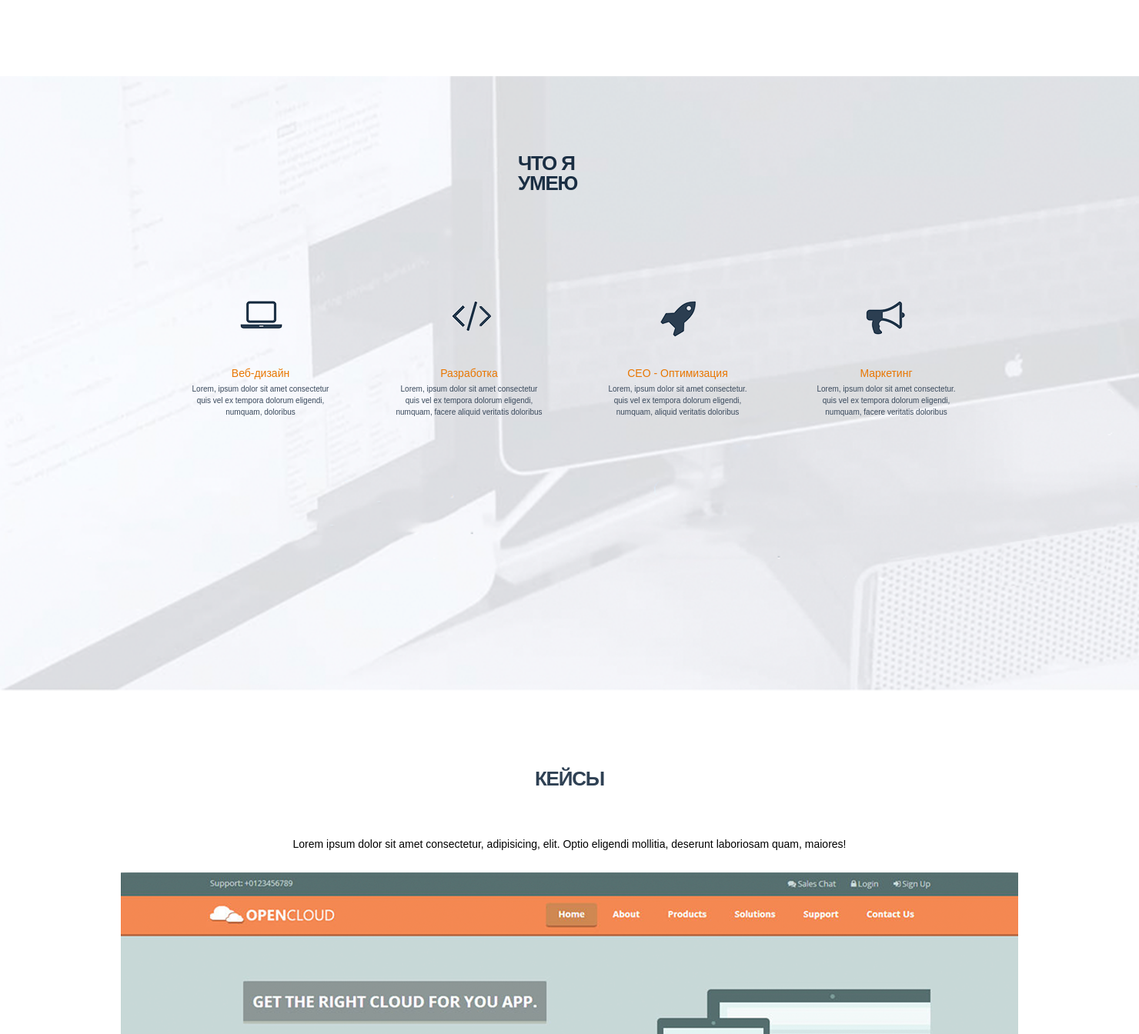
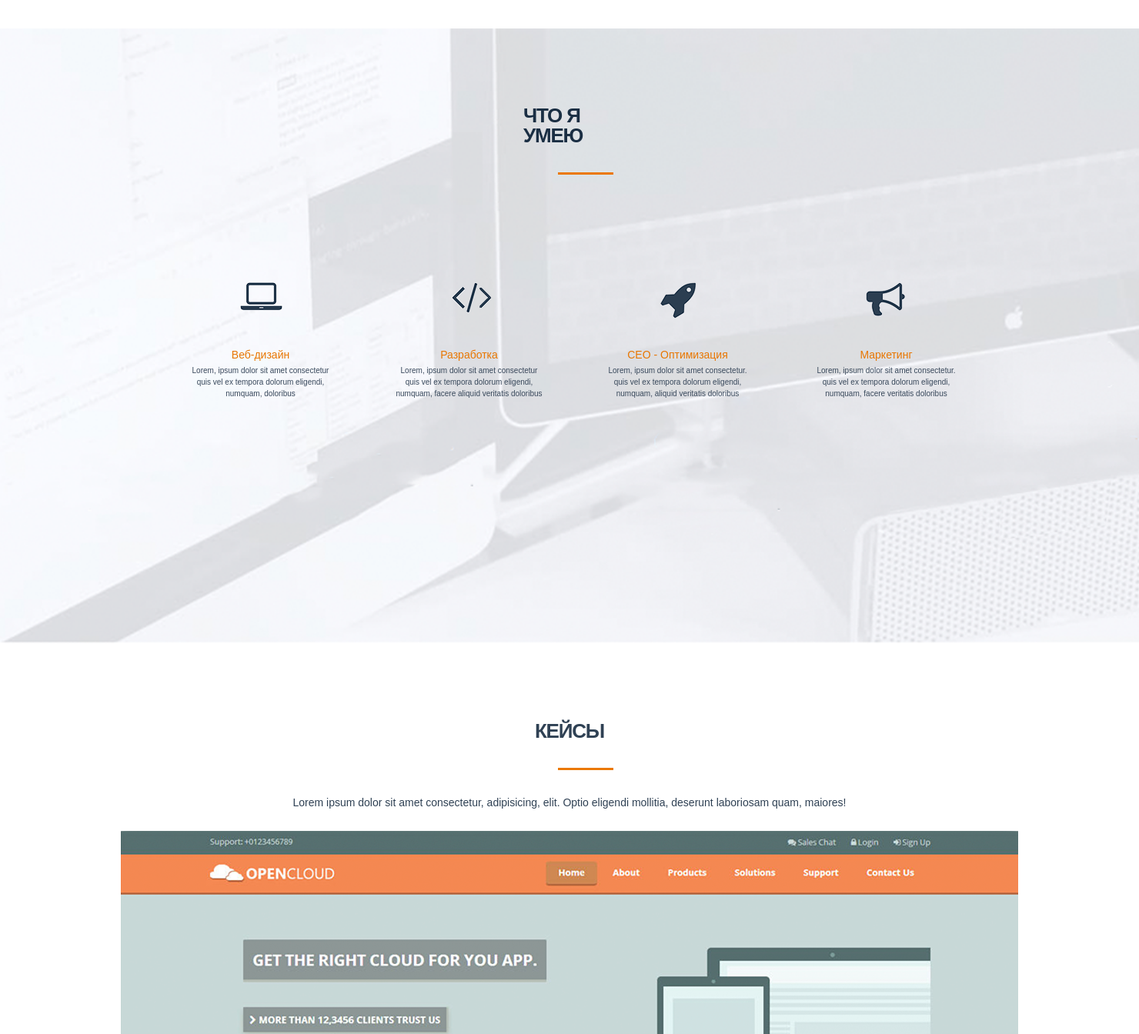
Before and after one commit to Anmati22/Anmati.github.io, a PHP site: page / in a window 1480 px wide. Shown: the part 1464-2808 px from the top of the page at 77% size. Run offline with PHP 8.4, Linux system fonts and the light colour scheme.

Commit message:
Add files via upload

```diff
--- a/src/css/style.css
+++ b/src/css/style.css
@@ -5,7 +5,9 @@ body{
 nav{
 	width: 100%;
 	height: 60px;
+
 	background: #344051;
+	position:fixed;
 }
 .logo{
 
@@ -31,11 +33,27 @@ nav{
 	font-size:16px;
 	text-transform: uppercase;
 }
+.menu li a{
+	transition: all 0.1s;
+	color:white;
+	transform:scale(1);
+	display: inline-block;
+}
+.menu li a:visited{
+	color:white;
+}
+.menu li a:hover{
+	color:#ff9000;
 
+}
+.menu li a: active{
+	transform: scale(1.1);
+}
 .main{
 	width:100%;
-	height:100%;
+	height:calc(100%);
 	background: url(../images/Парень.png) 90% 100%/auto 85% no-repeat , url(../images/фон.png) center/cover no-repeat;
+
 }
 .title__container{
 	float:left;
@@ -66,23 +84,24 @@ nav{
 
  }
 
- .one{
+ hr{
+ margin-left: 725px;
 
- 	background:url("../images/Черта загловка.png") center/cover no-repeat;
  }
 
  .one h3{
  	text-align: center;
  	font-size:26px;
  	color:#1a2f43;
- 	margin:100px;
+ 	margin-top:100px;
+ 	margin-bottom: 35px;
  	letter-spacing: -0.08em;
 
 	font-weight: 600;
  }
 
 .one img {
-margin:0px 0px 0px 660px;
+margin:60px 0px 0px 660px;
 }
 .one p {
 	margin:22px;
@@ -113,7 +132,7 @@ button{
 }
 .title__container2 h3{
 	float:left;
-	margin:100px 0px 0px 673px;
+	margin:100px 0px 35px 680px;
 	font-size:26px;
 	color:#1a2e43;
 	padding-right:666px;
@@ -157,6 +176,7 @@ button{
 }
 .projects h3{
 	margin-top: 100px;
+	margin-bottom: 35px;
 	font-size:26px;
 	text-align:center;
 	color:#2f4154;
@@ -166,9 +186,10 @@ button{
 }
 .projects p{
 	text-align:center;
-	margin-top:65px;
+	margin-top:35px;
 	margin-bottom: 30px;
 	clear:both;
+	color:#2f4154;
 
 
 
@@ -292,13 +313,14 @@ clear: both;
  	font-size:26px;
  	text-align: center;
     padding-top: 100px;
-    margin-bottom: 125px;
+    margin-bottom: 35px;
     letter-spacing: -1.2px;
     font-weight: 600;
 
  }
  .statistic  img{
  	float:left;
+ 	margin-top:90px;
  	margin-left:255px;
     float:none;
     margin-bottom: 33px;
@@ -335,9 +357,10 @@ clear: both;
  	letter-spacing: -1.2px;
 	font-weight: 600;
 	color:#283b4e;
-	margin-bottom: 90px;
+	margin-bottom: 35px;
  }
  .comments img{
+ 	margin-top:55px;
  	margin-left:710px;
  	margin-bottom: 35px;
  }
@@ -360,9 +383,10 @@ clear: both;
 	font-weight: 600;
 	letter-spacing: -1.2px;
 	padding-top: 80px;
-	padding-bottom: 70px;
+	padding-bottom: 35px;
 }
 .заголовок6 p{
+	margin-top: 35px;
 	text-align:center;
 	color:#fff;
 	margin-bottom: 46px;
--- a/src/index.html
+++ b/src/index.html
@@ -18,17 +18,18 @@
 	<nav>
 		<div class = "logo"> Aндрей Браун </div>
 		<div class="menu"><ul>
-			<li> Обо мне </li>
-			<li> Услуги </li>
-			<li> Кейсы </li>
-			<li> Прайс </li>
-			<li> Отзывы </li>
-			<li> Контакты </li>
+			<li><a href = "#"> Обо мне </a></li>
+			<li><a href = "#"> Услуги</a> </li>
+			<li><a href = "#"> Кейсы </a></li>
+			<li><a href = "#"> Прайс </a></li>
+			<li><a href = "#"> Отзывы</a></li>
+			<li><a href = "#"> Контакты </a></li>
 		</ul></div>
 	</nav>
 </header>
 
-<div class = "main"><div class="title__container">
+<div class = "main">
+	<div class="title__container">
 	<h1> Привет <br> Я Андрей Браун </h1>
 	<h4> Фулл стек веб-разработчик </h4>
 	<input type = "submit" value = "Обо мне">
@@ -38,6 +39,7 @@
 
 <div class="one ">
 	<h3> ОБО МНЕ </h3>
+	<hr width="72px" color="#eb7800" align="left" size="5">
 	<img src="images\фотка.png" alt="здесь должна быть моя фотография">
     <p>Lorem <span> Lorem ipsum dolor sit, amet consectetur, adipisicing elit. Mollitia adipisci laborum provident ad a est illo minima, impedit voluptates deleniti. Amet recusandae omnis quas, vero, vel quibusdam perspiciatis similique quisquam?</span> sapiente harum aut error possimus, in sit,consequuntur vero</p>
     <p><span> Lorem, ipsum dolor sit amet consectetur adipisicing elit. Perferendis nemo non quo, commodi, voluptate nam debitis fugit nostrum neque earum iure autem eligendi corrupti iste, eos, porro cumque minus rerum.</span></p>
@@ -50,6 +52,7 @@
 
 <div class="skills"><div class = "title__container2">
 	<h3> ЧТО Я УМЕЮ </h3>
+	<hr width="72px" color="#eb7800" align="left" size="5">
 
 	<div>
 		<ul>
@@ -82,6 +85,7 @@
 
 <div class = "projects">
 	<h3> КЕЙСЫ </h3>
+	<hr width="72px" color="#eb7800" align="left" size="5">
 	<p>Lorem ipsum dolor sit amet consectetur, adipisicing, elit. Optio eligendi mollitia, deserunt laboriosam quam, maiores!</p>
 	<div class = "block4">
 	<center>
@@ -111,6 +115,7 @@
 
     	<h2> Расчет стоимости </h2>
     	<h3> ТИП САЙТА </h3>
+
     	<form action = "#">
      <select name="type" required="required">
   <option value=""> выберите пункт...</option>
@@ -162,6 +167,7 @@
     <div class = "stata">
     	<div class = "заголовок5">
     	<h3>НЕМНОГО СТАТИСТИКИ</h3>
+    	<hr width="72px" color="#eb7800" align="left" size="6">
     </div>
     	<div class="statistic"><ul>
     		<img src="images\смайл.png" alt="смайл">
@@ -181,6 +187,7 @@
 
     <div class = "comments">
     	<h3> ОТЗЫВЫ </h3>
+    	<hr width="72px" color="#eb7800" align="left" size="5">
     	<img src="images\фотка человека, оставившего отзыв.png" alt="фотография">
     	<p>Lorem ipsum, dolor sit amet, consectetur adipisicing elit. Molestias, dicta placeat. Inventore <br> recusandae maiores voluptatum iste earum officia? Voluptates, delectus.</p>
     	<p><b>Михаил</b>,Ген директор ПАО "Газпром"</p>
@@ -189,6 +196,7 @@
     	<div class = "information">
     		<div class = "заголовок6">
      <h3> МОИ КОНТАКТЫ</h3>
+     <hr width="72px" color="#eb7800" align="left" size="5">
 
     	<p>Lorem ipsum, dolor sit amet consectetur adipisicing elit. Accusantium, rem Rem est quia nam pariatur.</p>
     	</div>
```
